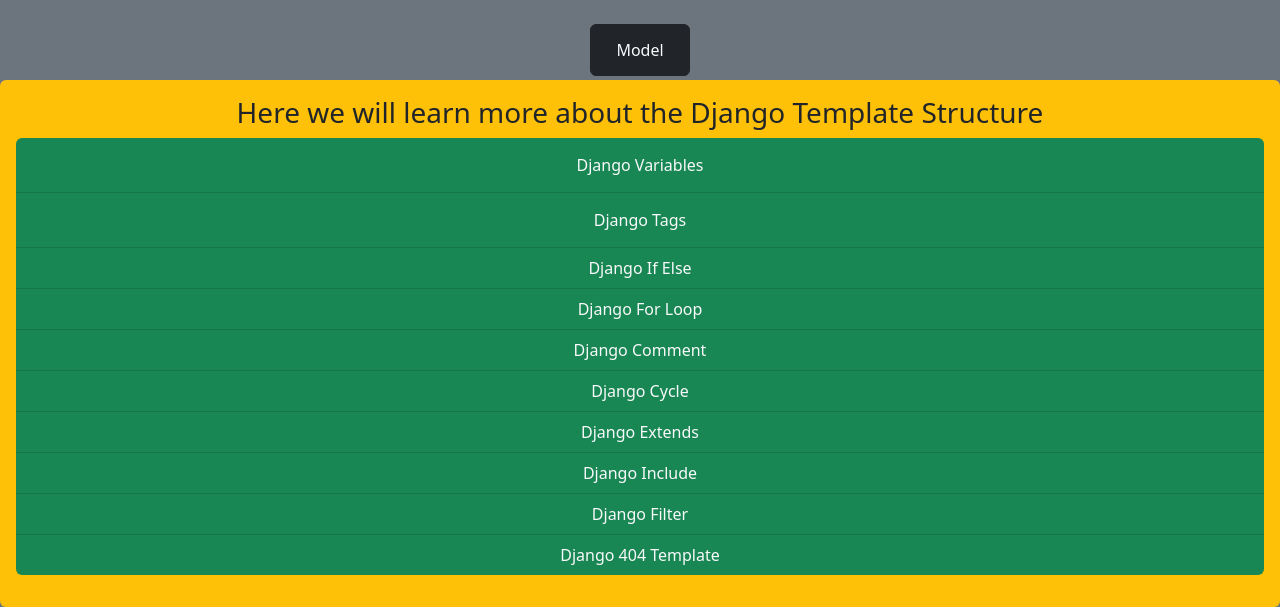
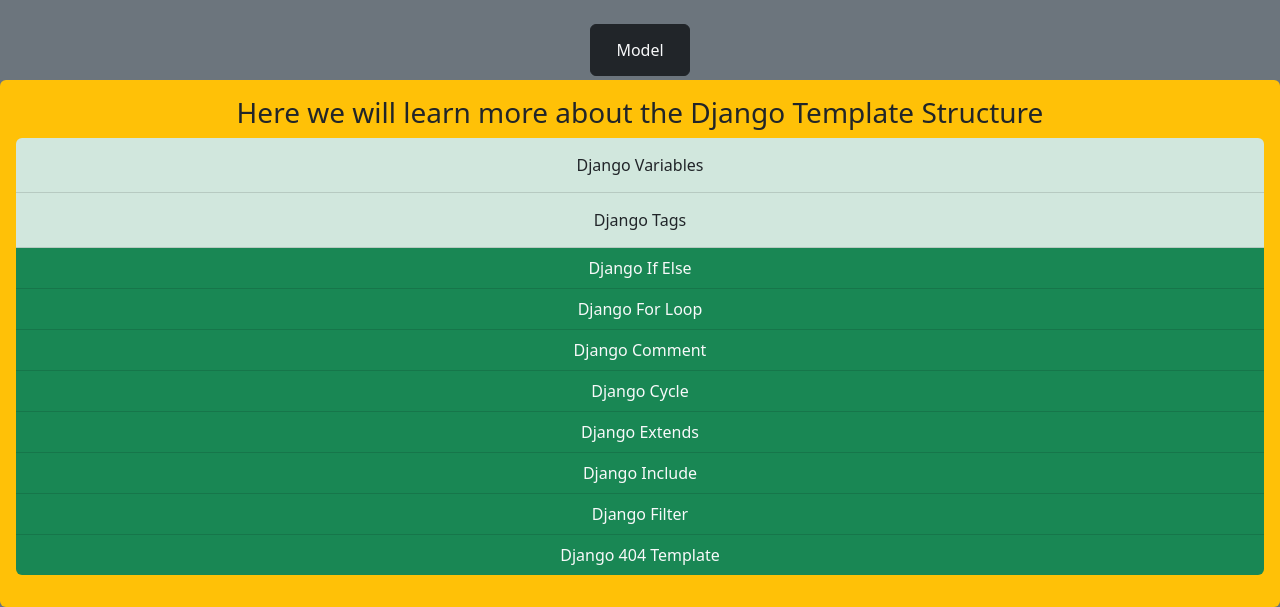
Before and after one commit to rpointjour/django_tutorial, a Django app: page /users/ in a window 1280 px wide. Shown: the part 200-807 px from the top of the page. Run offline with Django 4.2, Linux system fonts and the light colour scheme.

Commit message:
updated users template

```diff
--- a/djangoworld/users/templates/users.html
+++ b/djangoworld/users/templates/users.html
@@ -24,8 +24,8 @@
         <p class="text-center h3">
             Here we will learn more about the Django Template Structure
             <ul class="list-group list-group-flush text-center rounded">
-                <li class="list-group-item bg-success"><a href="variables/" class="text-light btn">Django Variables</a></li>
-                <li class="list-group-item bg-success text-light"><a href="tags/" class="text-light btn">Django Tags</a></li>
+                <li class="list-group-item list-group-item-action list-group-item-success"><a href="variables/" class="text-dark btn">Django Variables</a></li>
+                <li class="list-group-item list-group-item-action list-group-item-success "><a href="tags/" class="text-dark btn">Django Tags</a></li>
                 <li class="list-group-item bg-success text-light">Django If Else</li>
                 <li class="list-group-item bg-success text-light">Django For Loop</li>
                 <li class="list-group-item bg-success text-light">Django Comment</li>
```
